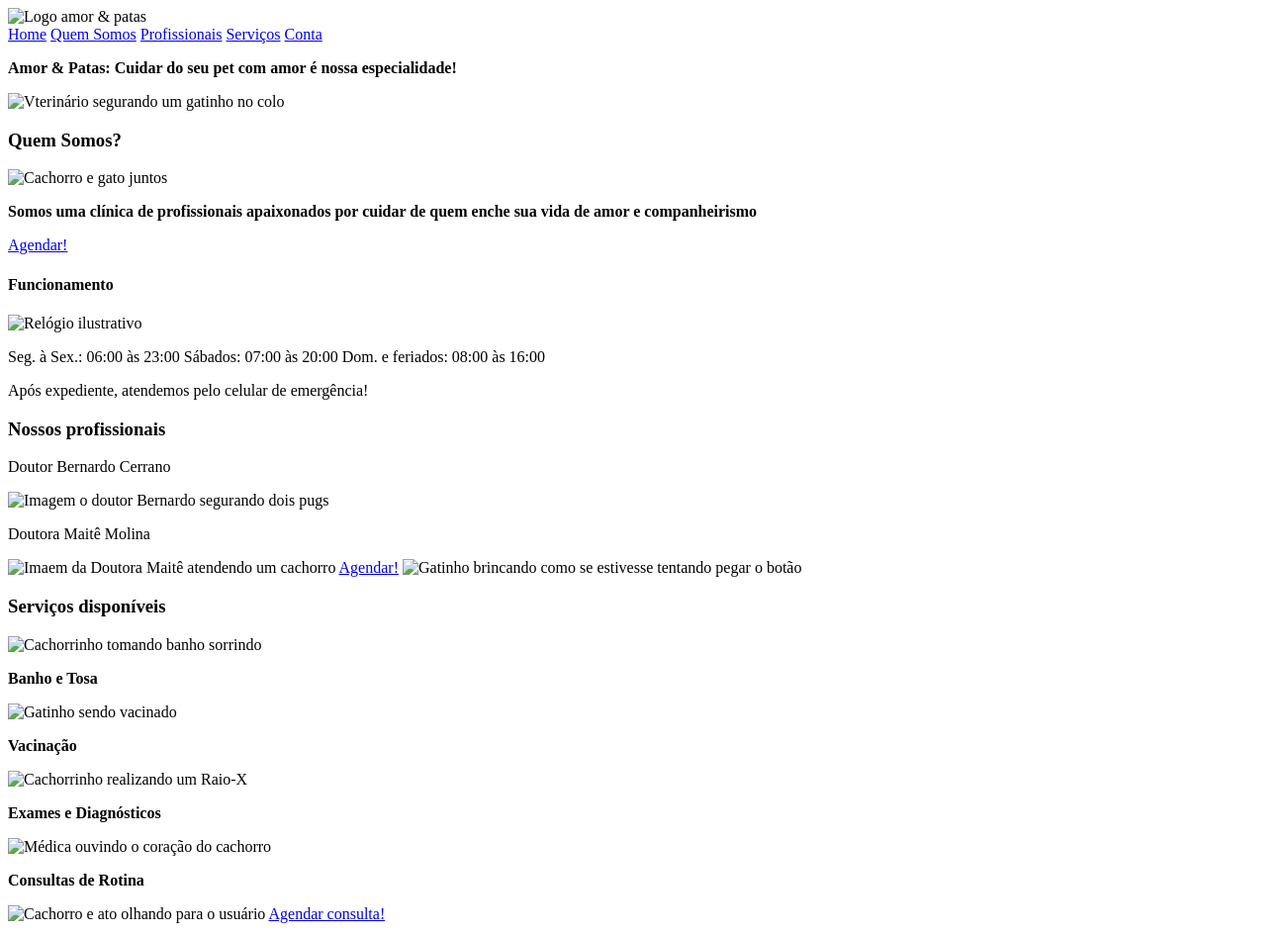
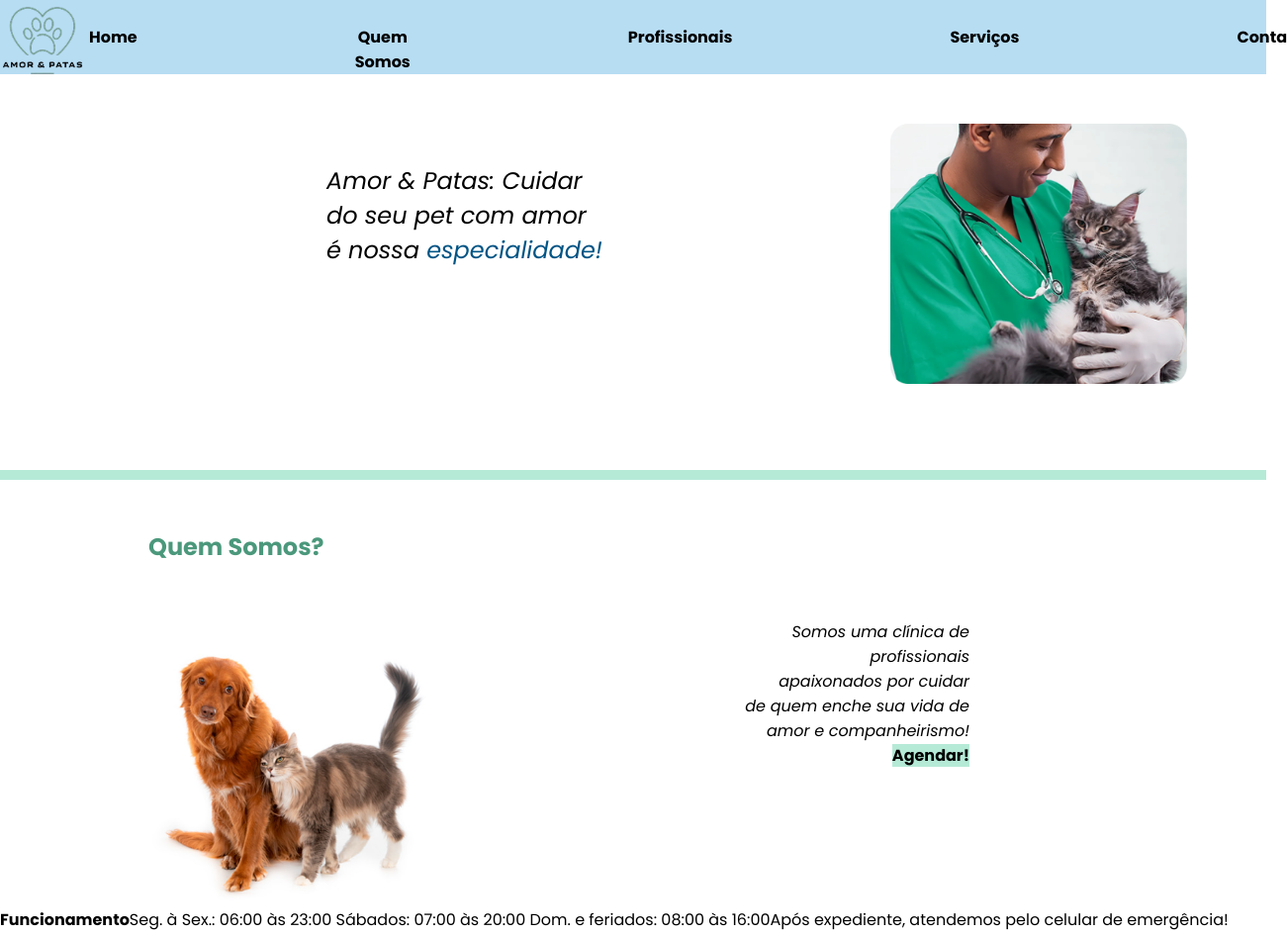
Before and after one commit to perobelliisa/amor-patas, a plain HTML site: page index.html in a window 1280 px wide. Shown: the top 945 px of the page at 99% size, 1301 px wide, since content can reach past the window. Drawn offline with Linux system fonts and the light colour scheme.

Commit message:
alterações

```diff
--- a/index.html
+++ b/index.html
@@ -4,62 +4,63 @@
     <meta charset="UTF-8">
     <meta name="viewport" content="width=device-width, initial-scale=1.0">
     <title>Amor & Patas</title>
-    <link rel="stylesheet" href="static/style.css">
+    <link rel="stylesheet" href="static/css/style.css">
 </head>
 <body>
-    <header>
-        <div>
-            <img src="static/img/Logo.pet.png" alt="Logo amor & patas">
-        </div>
-        <nav>
-            <a href="index.html">Home</a>
-            <a href="index.html">Quem Somos</a>
-            <a href="index.html">Profissionais</a>
-            <a href="index.html">Serviços</a>
-            <a href="prelogin.html">Conta</a>
+    <header class="d-flex around">
+        <img src="static/img/logo.png" alt="Logo amor & patas" width="90px" class="logo">
+        <nav class="cabeca d-flex between">
+            <a href="index.html"><b>Home</b></a>
+            <a href="index.html"><b>Quem Somos</b></a>
+            <a href="index.html"><b>Profissionais</b></a>
+            <a href="index.html"><b>Serviços</b></a>
+            <a href="prelogin.html"><b>Conta</b></a>
         </nav>
     </header>
     <section>
-        <p><b>Amor & Patas: Cuidar do seu pet com amor é nossa especialidade!</b></p>
-        <img src="" alt="Vterinário segurando um gatinho no colo">
-
+        <p class="cuidar"><i>Amor & Patas: Cuidar <br> do seu pet com amor <br> é nossa <span>especialidade!</span></i></p>
+        <img src="static/img/Vet e gato.png" alt="Veterinário segurando um gatinho no colo" width="300px" class="vetegato">
+        <hr class="verde">
     </section>
 
-    <section>
-        <h3>Quem Somos?</h3>
-        <img src="" alt="Cachorro e gato juntos">
-        <p><b>Somos uma clínica de profissionais  apaixonados por cuidar de quem enche sua vida de amor e companheirismo</b></p>
-        <a href="prelogin.html">Agendar!</a>
+    <section class="d-flex between align-items">
+        <div>
+            <h2 class="quem">Quem Somos?</h2>
+            <img src="static/img/cachorro e gato.png" alt="Cachorro e gato juntos" width="290px" class="cachorro">
+        </div>
+        <div class="texto-invertido" style="padding-right: 300px;">
+            <p class="somos"><i>Somos uma clínica de <br> profissionais <br> apaixonados por cuidar <br> de quem enche sua vida de <br> amor e companheirismo!</i></p>
+            <a href="prelogin.html" class="agendar"><b>Agendar!</b></a>
+        </div>
     </section>
 
-    <section>
+    <section class="funcio d-flex">
         <h4>Funcionamento</h4>
-        <img src="" alt="Relógio ilustrativo">
-        <p>Seg. à Sex.: 06:00 às 23:00    Sábados: 07:00 às 20:00   Dom. e feriados: 08:00 às 16:00</p>
+        <p>Seg. à Sex.: 06:00 às 23:00         Sábados: 07:00 às 20:00         Dom. e feriados: 08:00 às 16:00</p> <br>
         <p>Após expediente, atendemos pelo celular de emergência!</p>
     </section>
 
     <section>
         <h3>Nossos profissionais</h3>
         <p>Doutor Bernardo Cerrano</p>
-        <img src="" alt="Imagem o doutor Bernardo segurando dois pugs">
+        <img src="static/img/bernardo.png" alt="Imagem o doutor Bernardo segurando dois pugs">
         <p>Doutora Maitê Molina</p>
-        <img src="" alt="Imaem da Doutora Maitê atendendo um cachorro">
+        <img src="static/img/maite.png" alt="Imagem da Doutora Maitê atendendo um cachorro">
         <a href="prelogin.html">Agendar!</a>
-        <img src="" alt="Gatinho brincando como se estivesse tentando pegar o botão">
+        <img src="static/img/Gatinho.png" alt="Gatinho brincando como se estivesse tentando pegar o botão">
     </section>
 
     <section>
         <h3>Serviços disponíveis</h3>
-        <img src="" alt="Cachorrinho tomando banho sorrindo">
+        <img src="static/img/banho.png" alt="Cachorrinho tomando banho sorrindo">
         <p><b>Banho e Tosa</b></p>
-        <img src="" alt="Gatinho sendo vacinado">
+        <img src="static/img/vacina.png" alt="Gatinho sendo vacinado">
         <p><b>Vacinação</b></p>
-        <img src="" alt="Cachorrinho realizando um Raio-X">
+        <img src="static/img/exame.png" alt="Cachorrinho realizando um Raio-X">
         <p><b>Exames e Diagnósticos</b></p>
-        <img src="" alt="Médica ouvindo o coração do cachorro">
+        <img src="static/img/rotina.png" alt="Médica ouvindo o coração do cachorro">
         <p><b>Consultas de Rotina</b></p>
-        <img src="" alt="Cachorro e ato olhando para o usuário">
+        <img src="static/img/agendar.png" alt="Cachorro e ato olhando para o usuário">
         <a href="prelogin.html">Agendar consulta!</a>
     </section>
 
--- /dev/null
+++ b/static/css/style.css
@@ -0,0 +1,150 @@
+@import url('https://fonts.googleapis.com/css2?family=Poppins:ital,wght@0,100;0,200;0,300;0,400;0,500;0,600;0,700;0,800;0,900;1,100;1,200;1,300;1,400;1,500;1,600;1,700;1,800;1,900&display=swap');
+*{
+    margin: 0%;
+    text-decoration: none;
+    font-family: poppins;
+    color: black;
+}
+
+header{
+    background-color:#B7DDF3;
+}
+
+.logo{
+    margin-left:0px;
+}
+
+.cabeca{
+    color:black;
+    text-align: center;
+    margin-top: 25px;
+    gap: 220px;
+}
+
+.vetegato{
+    margin-left: 900px;
+    margin-top: 50px;
+}
+
+.cuidar{
+    position: absolute;
+    margin-left: 330px;
+    margin-top: 90px;
+    font-size: 24px;
+}
+
+.quem{
+    color: #4B987C;
+    margin-left: 150px;
+    margin-top: 50px;
+}
+
+.cachorro{
+    margin-left: 150px;
+    margin-top: 70px;
+}
+
+.agendar{
+    background-color: #B5EAD7;
+}
+
+span{
+    color: #005484;
+}
+
+.d-flex {
+    display: flex;
+}
+
+.around {
+    justify-content: space-around;
+}
+
+.between {
+    justify-content: space-between;
+}
+
+.align-items {
+    align-items: center;
+}
+
+.verde{
+    background-color: #B5EAD7;
+    height: 10px;
+    border: none;
+    margin-top: 80px;
+}
+
+.texto-invertido {
+    text-align: right;
+}
+
+.imgacao {
+    display: flex;
+    padding: 20px;
+    margin-top: 20px;
+    margin: auto;
+    display: flex;
+    justify-content: center;
+}
+
+
+.gato {
+    margin-right: 20px;
+    margin-top: 20px;
+}
+
+.doisdog {
+    margin-right: 20px;
+    margin-top: 150px;
+}
+
+.dogoculos {
+    margin-right: 0;
+    margin-top: 143px;
+    margin-left: 165px;
+}
+
+a {
+    text-decoration: none;
+    color: black;
+
+}
+
+.vet {
+    background-color: #B5EAD7;
+    width: 200px;
+    margin-left: 220px;
+    margin-top: -78px;
+    text-align: center;
+    padding: 20px;
+    border-radius: 50px;
+}
+
+.cliente {
+    background-color: #B5EAD7;
+    width: 200px;
+   margin-left: 630px;
+   margin-top: -68px;
+   text-align: center;
+   padding: 20px;
+   border-radius: 50px;
+}
+
+.cadas {
+    background-color: #B5EAD7;
+    width: 200px;
+    margin-left: 1050px;
+    margin-top: -68px;
+    text-align: center;
+    padding: 20px;
+    border-radius: 50px;
+}
+
+.acao {
+    color: black;
+    text-align: center;
+    margin-top: 140px;
+
+
+}
--- a/static/style.css
+++ /dev/null
@@ -1,3 +0,0 @@
-*{
-    mar
-}
```
Also changed, not shown: cadastro.html (+4 -10 lines), confirmado.html (+1 -1 lines), login.html (added, +31 -0 lines), prelogin.html (+35 -19 lines), static/img/agendar.png (added).
